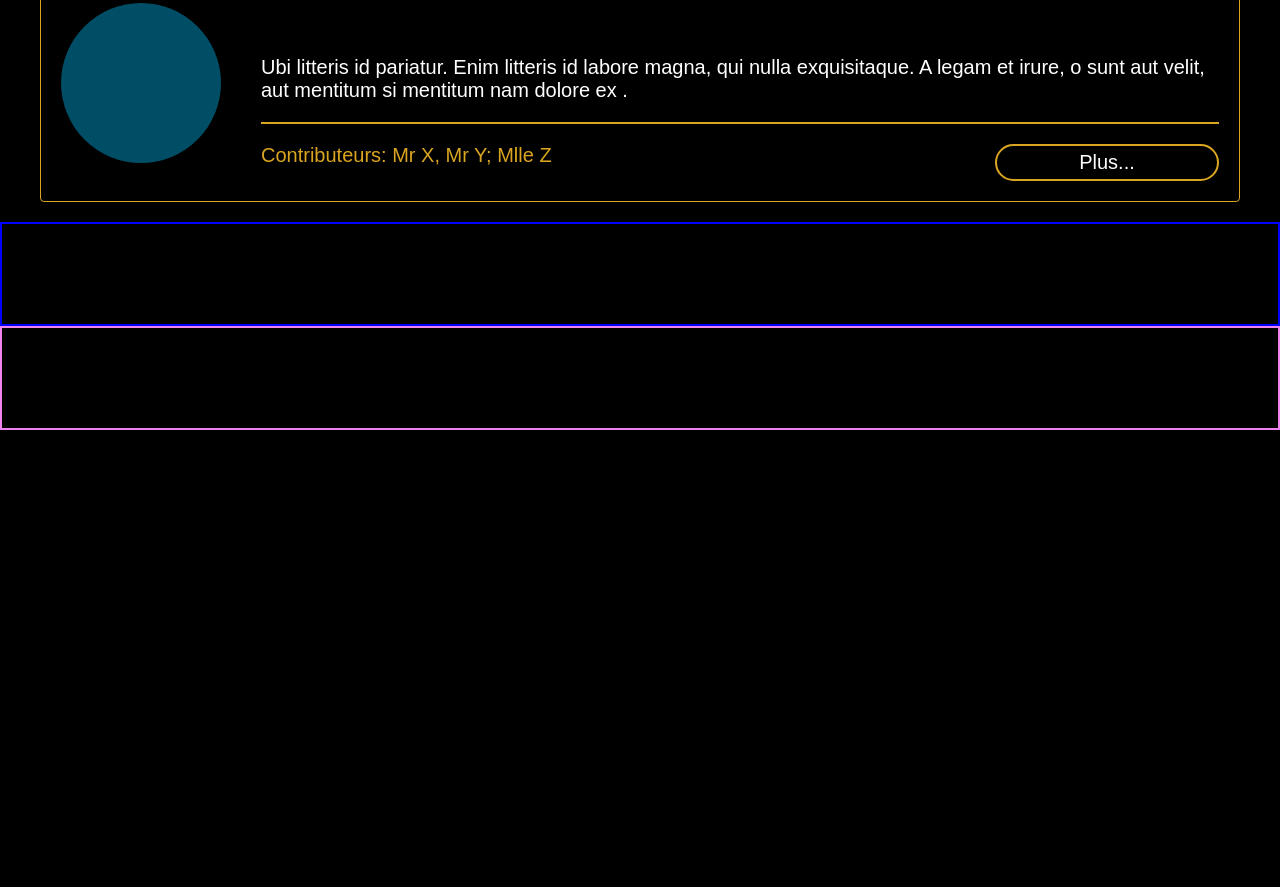
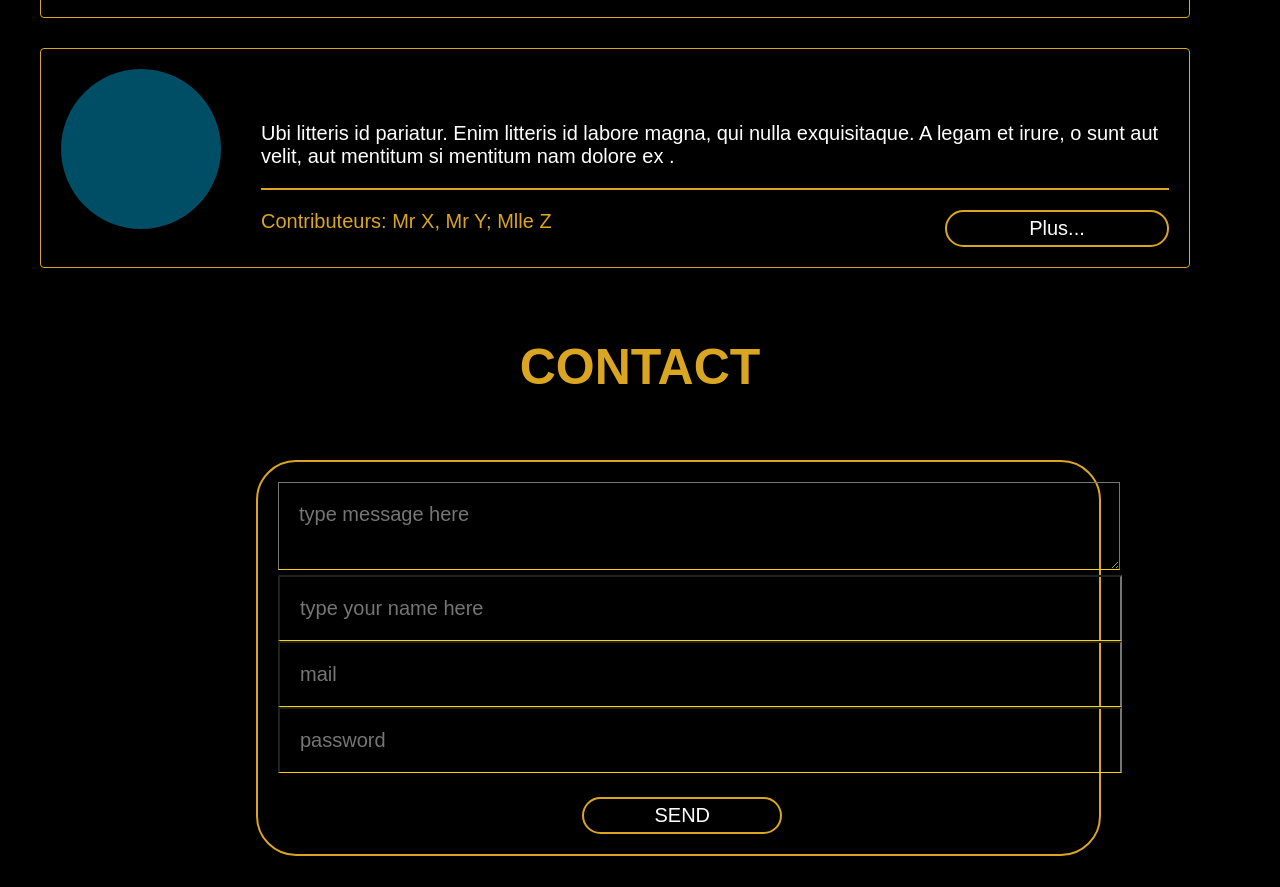
Before and after one commit to c3k4ah/portfolio_dominick, a plain HTML site: page index.html in a window 1280 px wide. Shown: the part 1553-2440 px from the top of the page. Before the commit the page ends 1983 px from the top, so only its background shows below. Drawn offline with Linux system fonts and the light colour scheme.

Commit message:
add contact form

```diff
--- a/Medias/css/style.css
+++ b/Medias/css/style.css
@@ -35,7 +35,7 @@
     height: 80px;
     width: 100%;
     margin: 0 auto;
-    position: sticky;
+    position: absolute;
     top: 0;
 }
 
@@ -91,8 +91,8 @@ nav a:hover {
 /*========================================================ABOUT===========================================================================*/
 
 .about_jiaby {
-    padding-top: 50px;
-    padding-bottom: 500px;
+    padding: 150px 50px 50px 0px;
+    text-align: center;
 }
 
 .about_jiaby h1 {
@@ -106,7 +106,6 @@ nav a:hover {
     border-left: 4px solid goldenrod;
     width: 69%;
     height: 500px;
-    padding-left: 10px;
 }
 
 .about_right h1,
@@ -120,8 +119,11 @@ p {
     font-size: 50px;
 }
 
-.about_right p {
+.about_right .decri p {
+    text-align: center;
+    width: 850px;
     font-size: 24px;
+    justify-content: space-between;
 }
 
 .about_left {
@@ -161,7 +163,9 @@ p {
 /*========================================================PROJET===========================================================================*/
 .projet {
     clear: both;
+    padding: 50px 50px 50px 0px;
 }
+
 .projet h1 {
     text-align: center;
     color: goldenrod;
@@ -275,15 +279,56 @@ p {
 @media (min-width: 1025px) {}
 
 /*========================================================CONTACT===========================================================================*/
+.contact h1 {
+    text-align: center;
+    color: goldenrod;
+    font-size: 50px;
+}
 
-.contact {
-    clear: both;
-    border: 2px solid blue;
-    height: 100px;
+#send {
+    display: block;
+    width: 200px;
+    border: 2px solid goldenrod;
+    border-radius: 2em;
+    font-family: "Chakra Petch", sans-serif;
+    font-size: 20px;
+    text-align: center;
+    padding: 5px 10px;
+    margin-top: 3%;
+    margin-left: 38%;
+    color: #fff;
+    transition: all 0.2s;
+}
+
+#send:hover {
+    color: black;
+    background-color: goldenrod;
+}
+
+input,
+textarea {
+    width: 800px;
+    border-bottom: 1px solid gold;
+    outline: 0;
+    padding: 1em;
+    text-decoration: none;
+    background: transparent;
+}
+
+input,textarea:focus{
+    color: goldenrod;
+}
+.bord{
+    margin: 5% 14% 5% 20%;
+    padding: 20px;
+    border: solid 6px goldenrod;
+    border-width: 2px;
+    border-radius: 2em;
 }
 
 /*========================================================FOOTER===========================================================================*/
 .footer {
+    padding: 50px 50px 50px 0px;
     clear: both;
     border: 2px solid violet;
     height: 100px;
--- a/index.html
+++ b/index.html
@@ -28,6 +28,7 @@
             <h1>ABOUT</h1>
             <div class="about_right">
                 <h1>DOMINICK Radriamantena Grégoire</h1>
+                <div class="decri">
                     <p>
                         Iis hic voluptatibus. Minim iudicem occaecat, proident quis expetendis. An amet
                         e magna, quo quibusdam te eiusmod quo legam id cernantur hic labore quo arbitror
@@ -39,7 +40,6 @@
                         esse an fugiat, esse imitarentur mentitum sunt fabulas. Ex commodo eu possumus.
                         Laborum de sunt excepteur.
                     </p>
-                <div>
                 </div>
                 <div class="download"><a href="#">Télécharger mon CV</a></div>
             </div> <!-- fin about_right-->
@@ -121,12 +121,24 @@
             </div>
         </div>
 
-        <div class="contact">contact</div>
+        <div class="contact">
+            <h1>CONTACT</h1>
+            <form method="post">
+                <div class="bord">
+                    <textarea id="message" name="message" placeholder="type message here" class="area"></textarea>
+                    <input type="text" id="nom" name="nom" placeholder="type your name here">
+                    <input type="email" id="mail" name="mail" placeholder="mail">
+                    <input type="password" id="pass" name="pass" placeholder="password">
+                    <button type="submit" id="send" name="send">SEND</button>
+                </div>
+            </form>
+
+        </div>
+        <!--fin contact -->
+
         <div class="footer">footer</div> <!-- fin footer -->
     </div><!-- fin container -->
-</body>
-
-</html>
+</body></html>
 
 
 <!-- -->
```
Lines whose indentation alone changed are shown as unchanged.
